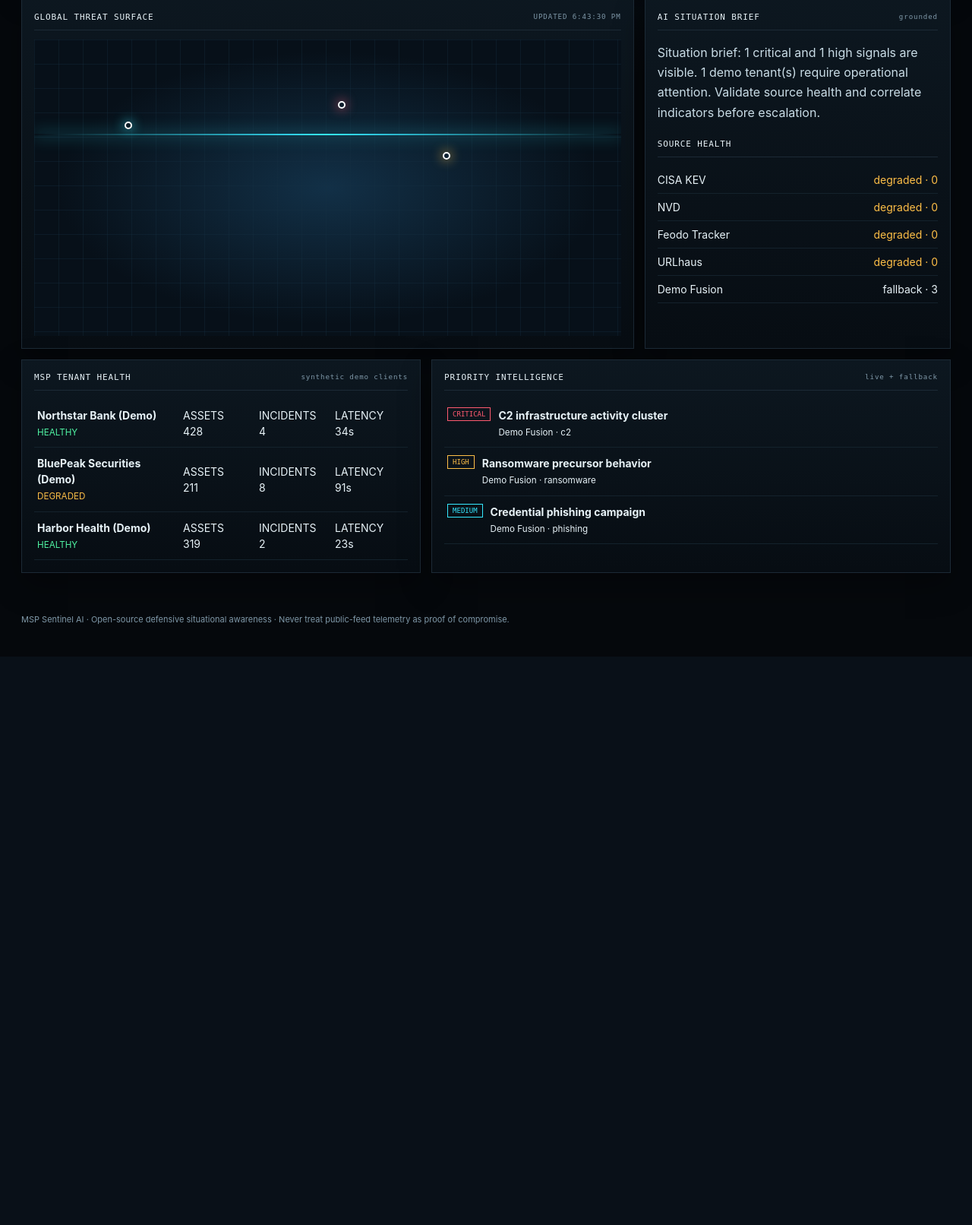
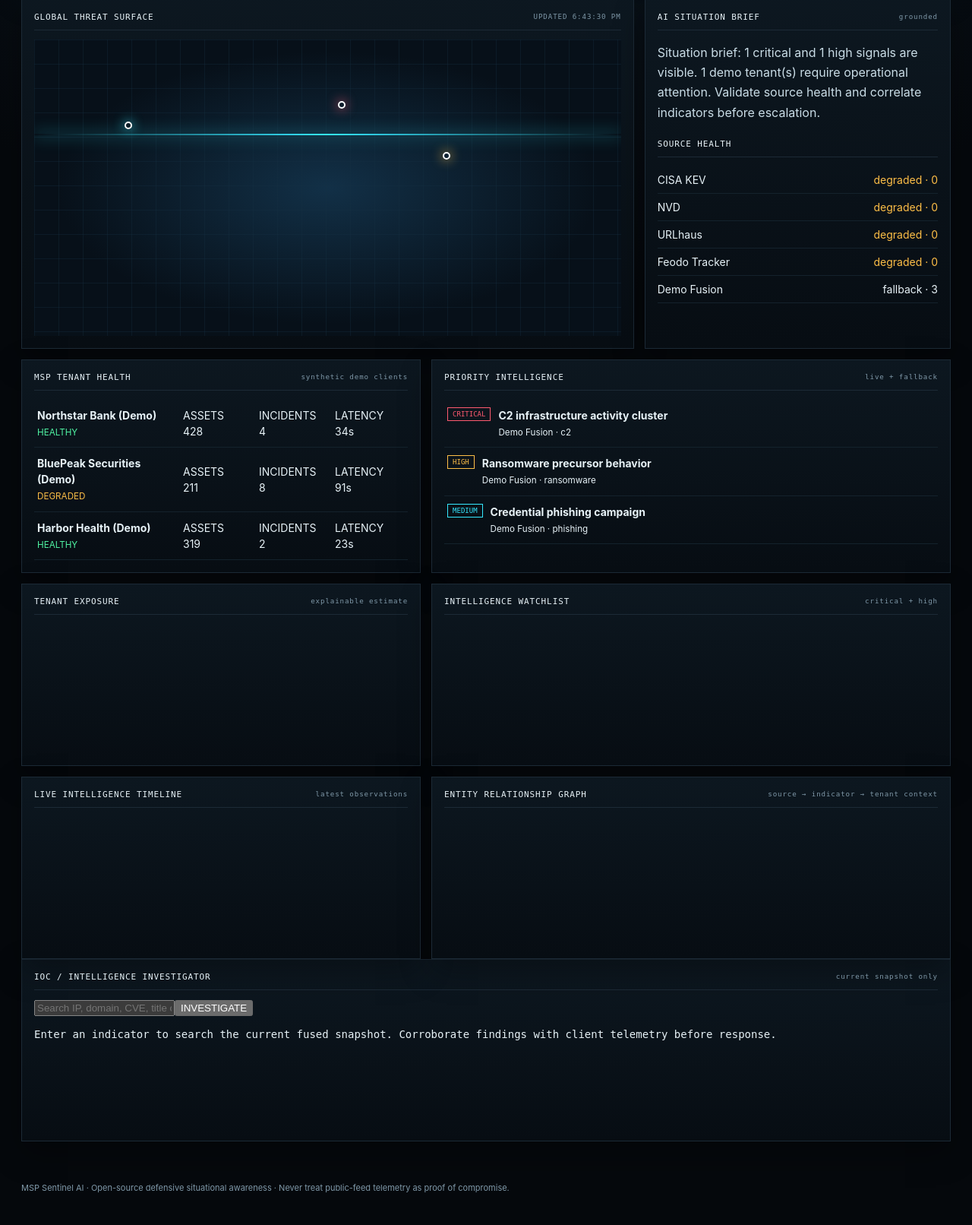
Before and after one commit to amitambekar510/msp-sentinel-ai, a FastAPI app: page / in a window 1280 px wide. Shown: the part 452-2064 px from the top of the page at 76% size. Before the commit the page ends 1273 px from the top, so only its background shows below. Run offline with FastAPI, Linux system fonts and the light colour scheme; data that the repository does not hold is empty.

Commit message:
feat: add exposure watchlist timeline graph and IOC panels

```diff
--- a/msp_sentinel/templates/index.html
+++ b/msp_sentinel/templates/index.html
@@ -22,6 +22,19 @@
       <article class="panel"><div class="panel-title"><span>MSP TENANT HEALTH</span><small>synthetic demo clients</small></div><div id="tenants"></div></article>
       <article class="panel"><div class="panel-title"><span>PRIORITY INTELLIGENCE</span><small>live + fallback</small></div><div id="signals"></div></article>
     </section>
+    <section class="grid lower v2-grid">
+      <article class="panel"><div class="panel-title"><span>TENANT EXPOSURE</span><small>explainable estimate</small></div><div id="exposure"></div></article>
+      <article class="panel"><div class="panel-title"><span>INTELLIGENCE WATCHLIST</span><small>critical + high</small></div><div id="watchlist"></div></article>
+    </section>
+    <section class="grid lower v2-grid">
+      <article class="panel"><div class="panel-title"><span>LIVE INTELLIGENCE TIMELINE</span><small>latest observations</small></div><div id="timeline"></div></article>
+      <article class="panel"><div class="panel-title"><span>ENTITY RELATIONSHIP GRAPH</span><small>source → indicator → tenant context</small></div><div id="graph" class="graph"></div></article>
+    </section>
+    <section class="panel investigator">
+      <div class="panel-title"><span>IOC / INTELLIGENCE INVESTIGATOR</span><small>current snapshot only</small></div>
+      <form id="investigate-form"><input id="indicator" maxlength="200" placeholder="Search IP, domain, CVE, title or source…" autocomplete="off"><button type="submit">INVESTIGATE</button></form>
+      <pre id="investigation">Enter an indicator to search the current fused snapshot. Corroborate findings with client telemetry before response.</pre>
+    </section>
   </main>
   <footer>MSP Sentinel AI · Open-source defensive situational awareness · Never treat public-feed telemetry as proof of compromise.</footer>
   <script src="/static/app.js"></script>
```
